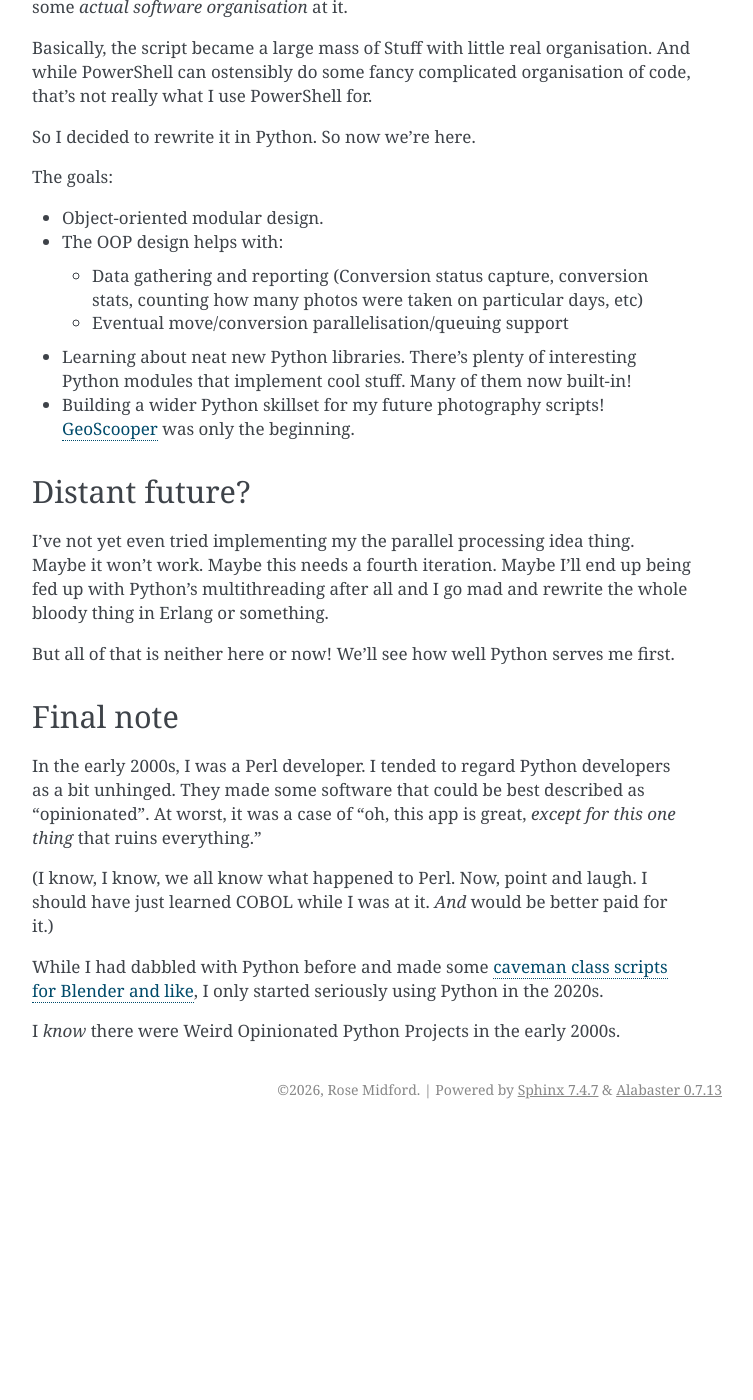
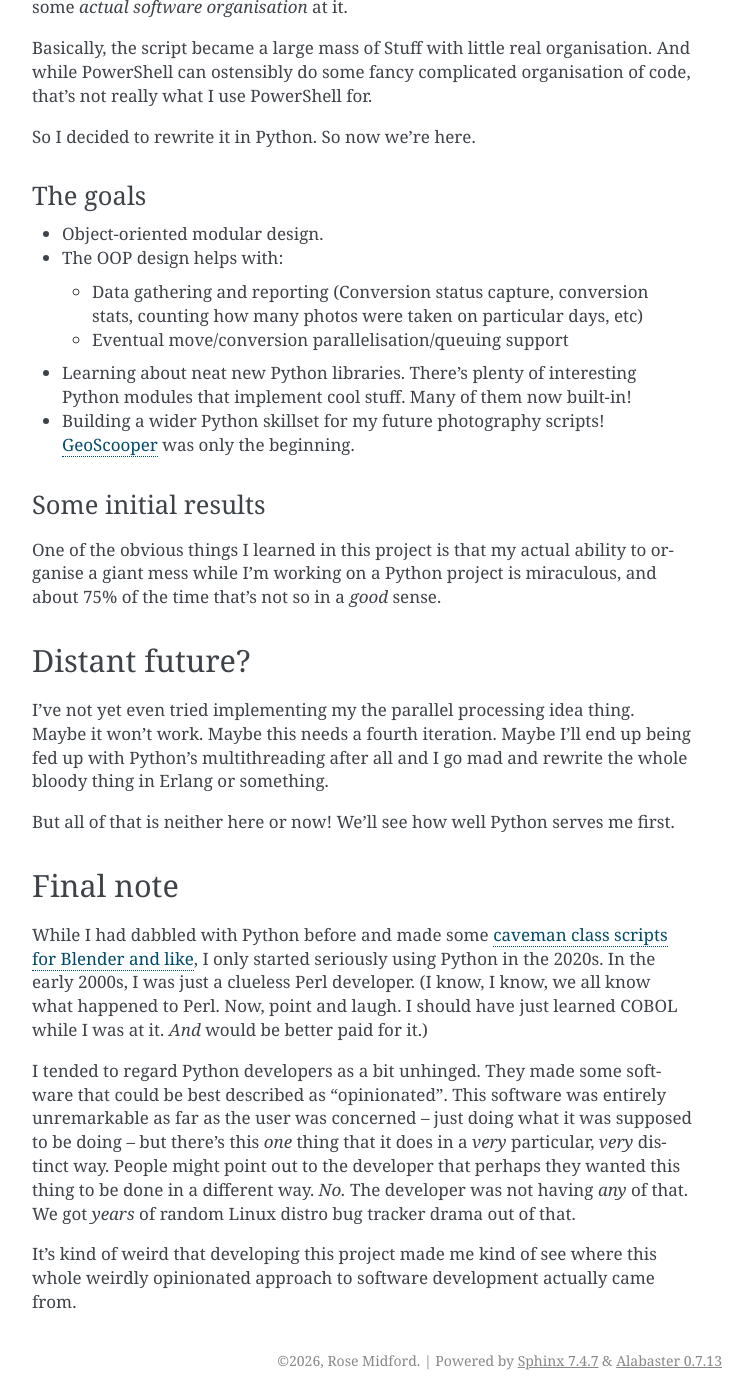
Before and after one commit to umbraroze/PhotoFlow, a Sphinx documentation site: the page built from pages/source/photo_importinator/history.rst, in a window 1280 px wide and 1400 px high, scrolled down 4562 px. Shown: the whole window, without its empty margins (388-1141 px from the left). Built offline with Sphinx 7.4.7, drawn with Linux system fonts in a browser that asks for light colours; before the commit the page ends 5691 px from its top, so only the background shows below that; some of the changed text lies outside the part shown.

Commit message:
Pages: Some more history babble

```diff
--- a/pages/source/photo_importinator/history.rst
+++ b/pages/source/photo_importinator/history.rst
@@ -237,7 +237,8 @@ use PowerShell for.
 
 So I decided to rewrite it in Python. So now we're here.
 
-The goals:
+The goals
+^^^^^^^^^
 
 - Object-oriented modular design.
 - The OOP design helps with:
@@ -251,6 +252,14 @@ The goals:
   Many of them now built-in!
 - Building a wider Python skillset for my future photography
   scripts! `GeoScooper`_ was only the beginning.
+
+Some initial results
+^^^^^^^^^^^^^^^^^^^^
+
+One of the obvious things I learned in this project is that my actual
+ability to organise a giant mess while I'm working on a Python project
+is miraculous, and about 75% of the time that's not so in a *good* sense.
+
 
 Distant future?
 ---------------
@@ -267,21 +276,26 @@ serves me first.
 Final note
 ----------
 
-In the early 2000s, I was a Perl developer. I tended to regard Python
-developers as a bit unhinged. They made some software that could be best
-described as "opinionated". At worst, it was a case of "oh, this app is
-great, *except for this one thing* that ruins everything."
-
+While I had dabbled with Python before and made some
+`caveman class scripts for Blender and like`_,
+I only started seriously using Python in the 2020s.
+In the early 2000s, I was just a clueless Perl developer.
 (I know, I know, we all know what happened to Perl. Now, point and laugh.
 I should have just learned COBOL while I was at it. *And* would be better
 paid for it.)
 
-While I had dabbled with Python before and made some
-`caveman class scripts for Blender and like`_,
-I only started seriously using Python in the 2020s.
+I tended to regard Python developers as a bit unhinged. They made some
+software that could be best described as "opinionated". This software was
+entirely unremarkable as far as the user was concerned -- just doing what
+it was supposed to be doing -- but there's this *one* thing that it does
+in a *very* particular, *very* distinct way. People might point out to
+the developer that perhaps they wanted this thing to be done in a
+different way. *No.* The developer was not having *any* of that. We
+got *years* of random Linux distro bug tracker drama out of that.
 
-I *know* there were Weird Opinionated Python Projects in the early 2000s.
-
+It's kind of weird that developing this project made me kind of see where
+this whole weirdly opinionated approach to software development actually
+came from.
 
 .. _exiftool: https://exiftool.org/
 .. _Adobe DNG Converter: https://helpx.adobe.com/camera-raw/using/adobe-dng-converter.html
```
Also changed, not shown: other parts of pages/source/photo_importinator/history.rst (+1 -1 lines).
